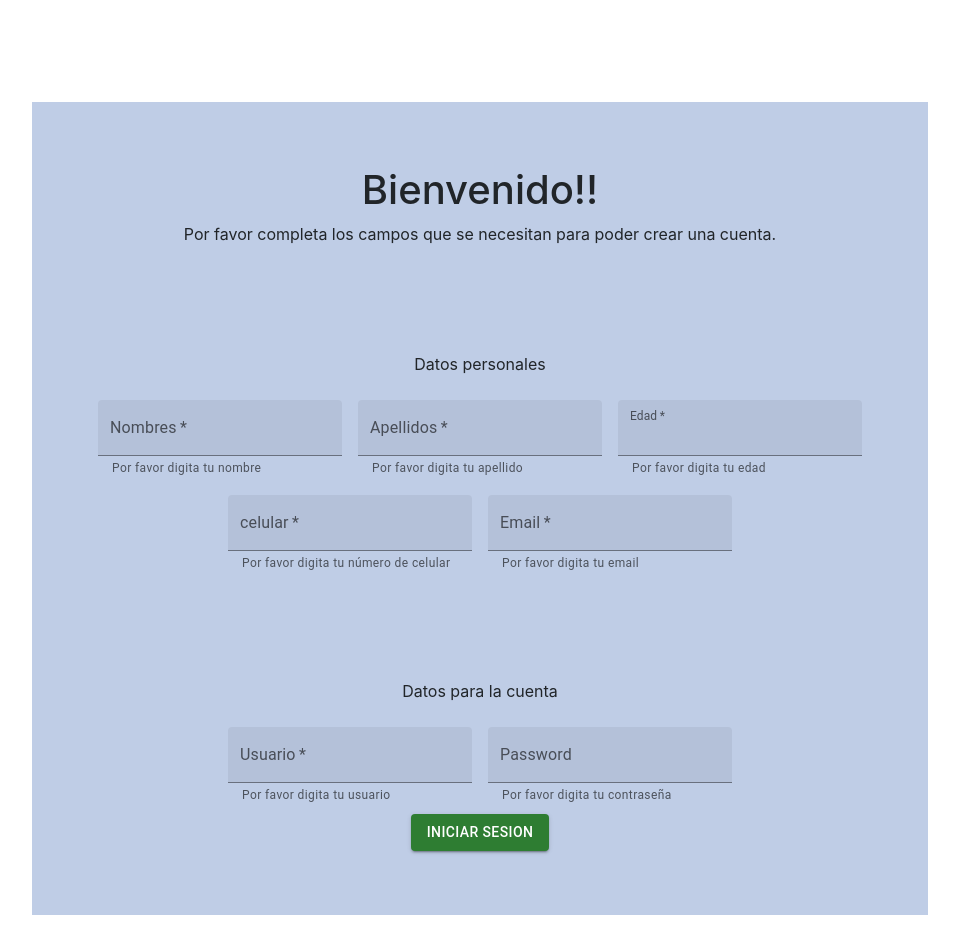
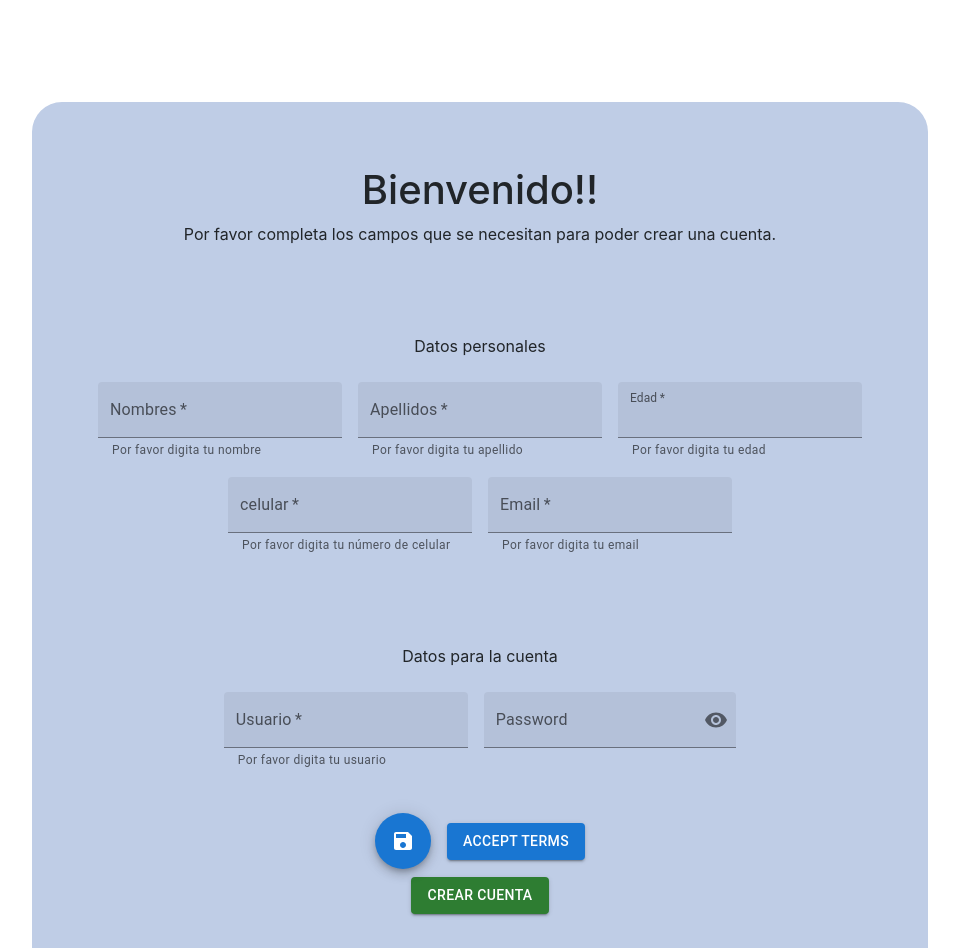
Before and after one commit to Technology-Warfare/Project-ciclo3, a React (Create React App) app in the folder tesla/: page /#/registrarse in a window 1280 px wide. Shown: the top 948 px of the page, without its empty margins (160-1119 px from the left). Built offline with nearby package versions, Linux system fonts and the light colour scheme.

Commit message:
mejora del registro

```diff
--- a/tesla/src/Pages/registro.js
+++ b/tesla/src/Pages/registro.js
@@ -2,10 +2,74 @@ import React from "react";
 import Box from '@mui/material/Box';
 import TextField from '@mui/material/TextField';
 import { Button } from "@mui/material";
+import Fab from '@mui/material/Fab';
+import CheckIcon from '@mui/icons-material/Check';
+import SaveIcon from '@mui/icons-material/Save';
+import CircularProgress from '@mui/material/CircularProgress';
+import { green } from '@mui/material/colors';
+import IconButton from '@mui/material/IconButton';
+import FilledInput from '@mui/material/FilledInput';
+import InputLabel from '@mui/material/InputLabel';
+import InputAdornment from '@mui/material/InputAdornment';
+import FormControl from '@mui/material/FormControl';
+import Visibility from '@mui/icons-material/Visibility';
+import VisibilityOff from '@mui/icons-material/VisibilityOff';
 
 import './styles/registro.css';
 
 const Registro = () => {
+    const [loading, setLoading] = React.useState(false);
+  const [success, setSuccess] = React.useState(false);
+  const timer = React.useRef();
+
+  const buttonSx = {
+    ...(success && {
+      bgcolor: green[500],
+      '&:hover': {
+        bgcolor: green[700],
+      },
+    }),
+  };
+
+  React.useEffect(() => {
+    return () => {
+      clearTimeout(timer.current);
+    };
+  }, []);
+
+  const handleButtonClick = () => {
+    if (!loading) {
+      setSuccess(false);
+      setLoading(true);
+      timer.current = window.setTimeout(() => {
+        setSuccess(true);
+        setLoading(false);
+      }, 2000);
+    }
+  };
+
+  const [values, setValues] = React.useState({
+    usuario: '',
+    password: '',
+    showPassword: false,
+  });
+
+  const handleChange = (prop) => (event) => {
+    setValues({ ...values, [prop]: event.target.value });
+    console.log(values.password);
+    console.log(values.usuario);
+  };
+
+  const handleClickShowPassword = () => {
+    setValues({
+      ...values,
+      showPassword: !values.showPassword,
+    });
+  };
+
+  const handleMouseDownPassword = (event) => {
+    event.preventDefault();
+  };
     return(
         <React.Fragment>
             <div className="main-registro">
@@ -71,17 +135,79 @@ const Registro = () => {
                             variant="filled"
                             helperText="Por favor digita tu usuario"
                         />
-                        <TextField
-                            id="filled-password-input"
-                            label="Password"
-                            type="password"
-                            autoComplete="current-password"
-                            variant="filled"
-                            helperText="Por favor digita tu contraseña"
-                        />
+                        <FormControl sx={{ m: 1, width: '25ch' }} variant="filled">
+                            <InputLabel htmlFor="filled-adornment-password">Password</InputLabel>
+                            <FilledInput
+                                id="filled-adornment-password"
+                                type={values.showPassword ? 'text' : 'password'}
+                                value={values.password}
+                                onChange={handleChange('password')}
+                                endAdornment={
+                                    <InputAdornment position="center">
+                                        <IconButton
+                                            aria-label="toggle password visibility"
+                                            onClick={handleClickShowPassword}
+                                            onMouseDown={handleMouseDownPassword}
+                                            edge="end"
+                                            >
+                                            {values.showPassword ? <VisibilityOff /> : <Visibility />}
+                                        </IconButton>
+                                    </InputAdornment>
+                                }
+                            />
+                        </FormControl>
                 </Box>
+                <div className="terminos">
+                    <Box sx={{ display: 'flex', alignItems: 'center' }}>
+                        <Box sx={{ m: 1, position: 'relative' }}>
+                            <Fab
+                                aria-label="save"
+                                color="primary"
+                                sx={buttonSx}
+                                onClick={handleButtonClick}
+                                >
+                                {success ? <CheckIcon /> : <SaveIcon />}
+                            </Fab>
+                            {loading && (
+                            <CircularProgress
+                                size={68}
+                                sx={{
+                                color: green[500],
+                                position: 'absolute',
+                                top: -6,
+                                left: -6,
+                                zIndex: 1,
+                                }}
+                            />
+                            )}
+                        </Box>
+                        <Box sx={{ m: 1, position: 'relative' }}>
+                            <Button
+                                variant="contained"
+                                sx={buttonSx}
+                                disabled={loading}
+                                onClick={handleButtonClick}
+                                >
+                                Accept terms
+                            </Button>
+                            {loading && (
+                            <CircularProgress
+                                size={24}
+                                sx={{
+                                color: green[500],
+                                position: 'absolute',
+                                top: '50%',
+                                left: '50%',
+                                marginTop: '-12px',
+                                marginLeft: '-12px',
+                                }}
+                            />
+                            )}
+                        </Box>
+                    </Box>
+                </div>
                 <div className="boton-registro">
-                    <Button variant="contained" color="success">Iniciar sesion</Button>
+                    <Button variant="contained" color="success">Crear cuenta</Button>
                 </div>
             </div>
         </React.Fragment>
--- a/tesla/src/Pages/styles/registro.css
+++ b/tesla/src/Pages/styles/registro.css
@@ -8,18 +8,26 @@
     padding-bottom: 5%;
     padding-top: 5%;
     margin-bottom: 8%;
+    border-radius: 30px;
 }
 
 .descripcion{
-    padding-top: 10%;
+    padding-top: 8%;
     text-align: center;
 }
 
 .botonregistro{
-    text-align: center;
+    display: flex;
+    justify-content: center;
 }
 
-@media screen and (max-width:400px) {
+.terminos{
+    display: flex;
+    justify-content: center;
+    margin-top: 3%;
+}
+
+@media screen and (max-width:600px) {
 
     .main-registro{
         width: 100%;
```
